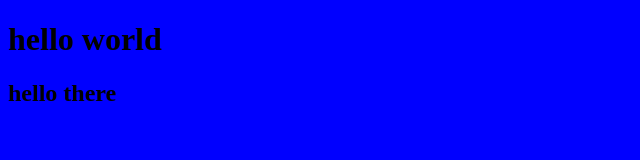
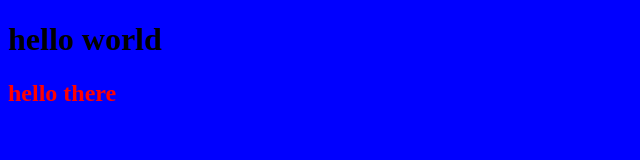
Before and after one commit to Misjak/gitbranches, a plain HTML site: page index.html in a window 1280 px wide. Shown: the whole page, without its empty margins (0-640 px from the left). Drawn offline with Linux system fonts and the light colour scheme.

Commit message:
second stylesheet

```diff
--- a/index.html
+++ b/index.html
@@ -6,6 +6,8 @@
     <meta http-equiv="X-UA-Compatible" content="ie=edge">
     <title>Git branches</title>
     <link rel="stylesheet" href="/style.css">
+    <link rel="stylesheet" href="/style2.css">
+
 </head>
 <body>
     <h1>hello world</h1>
--- /dev/null
+++ b/style2.css
@@ -0,0 +1,4 @@
+h2 {
+
+    color: red;
+}
```
